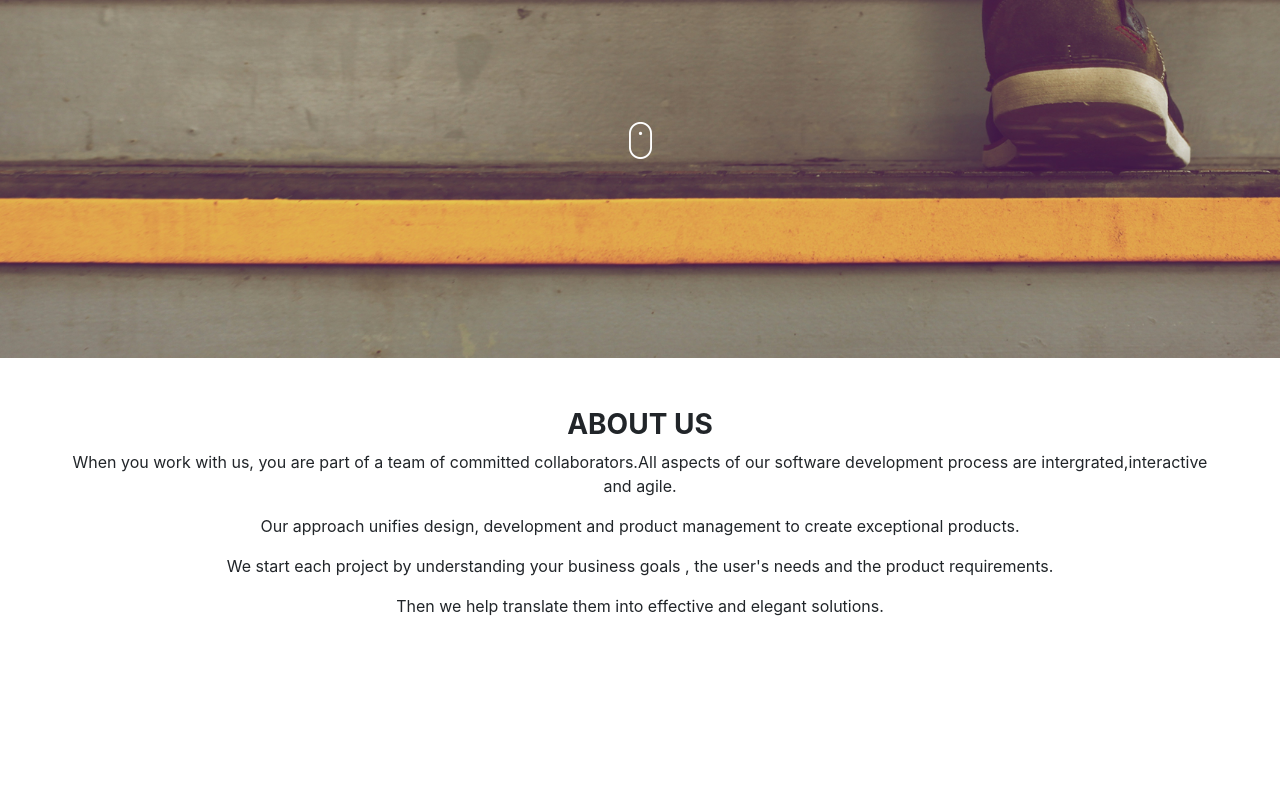
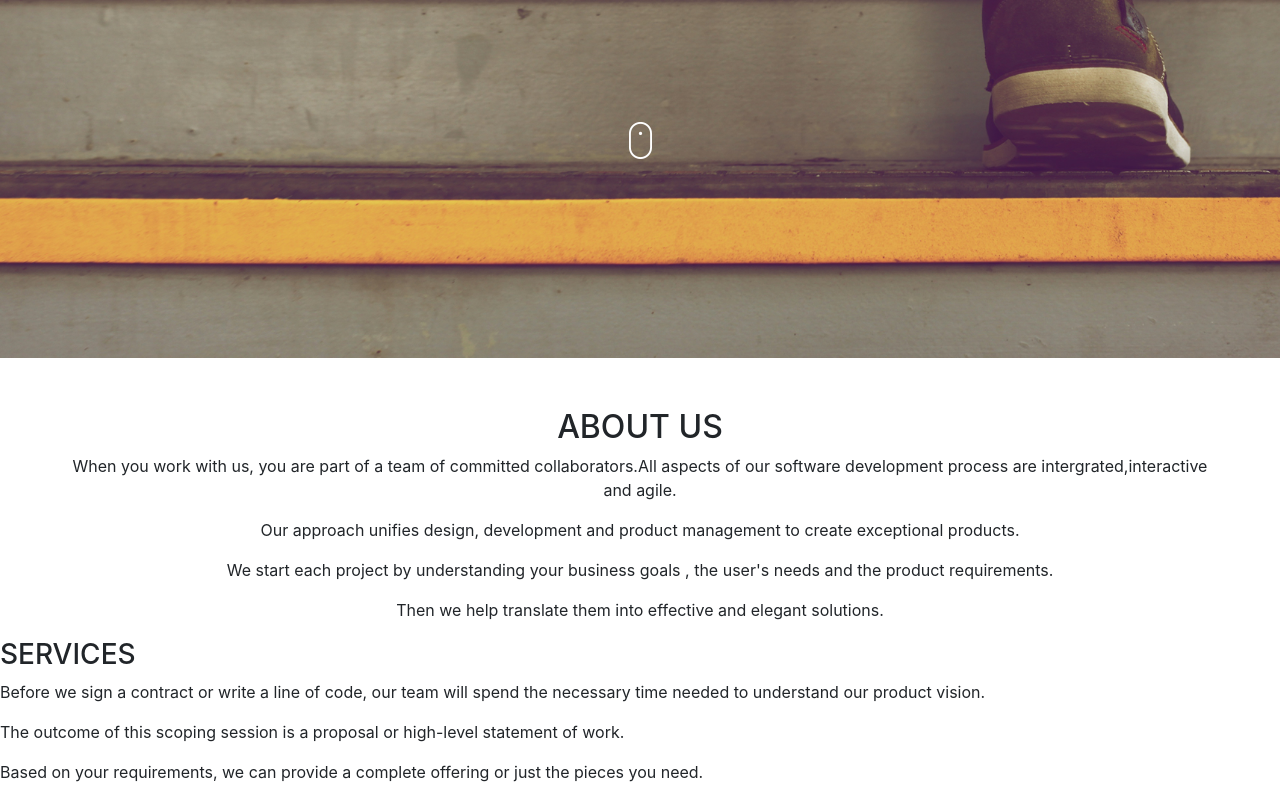
Before and after one commit to sarahsindet/Delanis-Studios, a plain HTML site: page index.html in a window 1280 px wide. Shown: the part 442-1242 px from the top of the page. Before the commit the page ends 1076 px from the top, so only its background shows below. Drawn offline with nearby package versions, Linux system fonts and the light colour scheme.

Commit message:
added a div called services and added a paragraph to it explaining more about the services rendered

```diff
--- a/css/index.css
+++ b/css/index.css
@@ -13,4 +13,5 @@
       margin-top: 150px;
   }
   .me{text-align: center;
-padding-top:50px;}
+      padding-top:50px;
+    }
--- a/index.html
+++ b/index.html
@@ -20,13 +20,19 @@
       </div>
   </div>
   <div id="about" class="me">
-    <h3><strong>ABOUT US</strong></h3>
+    <h2>ABOUT US</h2>
     <p>When you work with us, you are part of a team of committed collaborators.All aspects of our software
       development process are intergrated,interactive <br> and agile.</p>
     <p>Our approach unifies design, development and product management to create exceptional products.</p>
     <p>We start each project by understanding your business goals , the user's needs and the product requirements.</p>
     <p>Then we help translate them into effective and elegant solutions.</p>
   </div>
-
+  <div id="service">
+      <h3>SERVICES</h3>
+      <p>Before we sign a contract or write a line of code, our team will spend the necessary time needed to understand
+        our product vision.</p>
+      <p>The outcome of this scoping session is a proposal or high-level statement of work.</p>
+      <p>Based on your requirements, we can provide a complete offering or just the pieces you need.</p>
+    </div>
 </body>
 </html>
```
